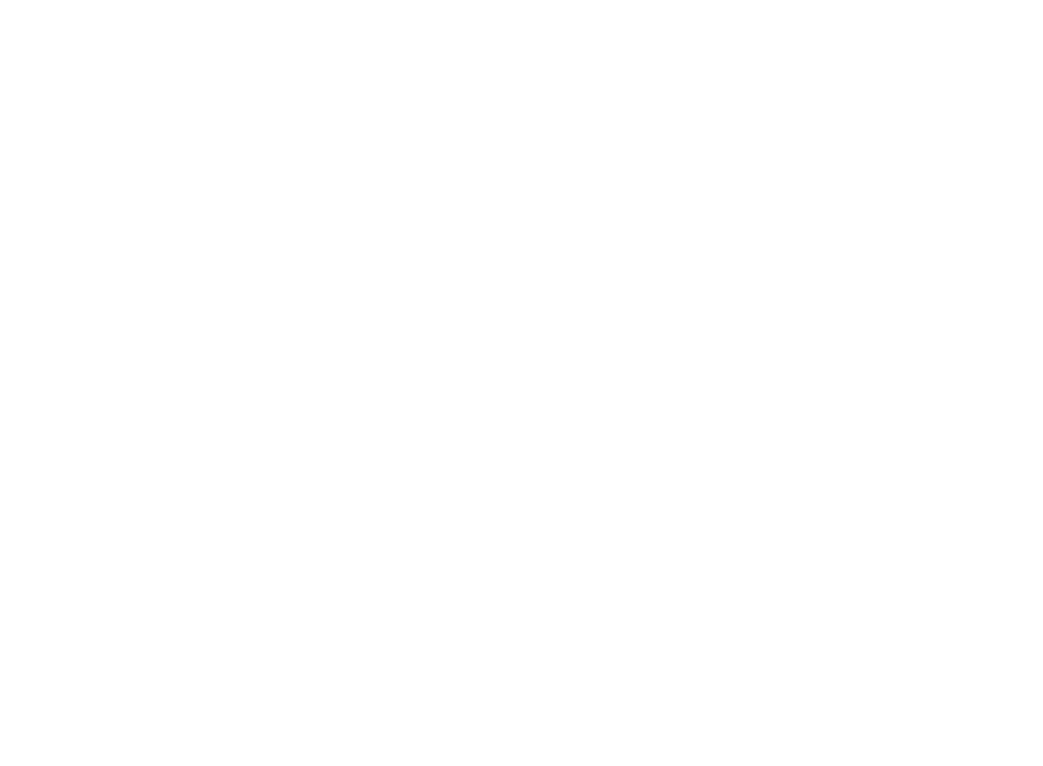
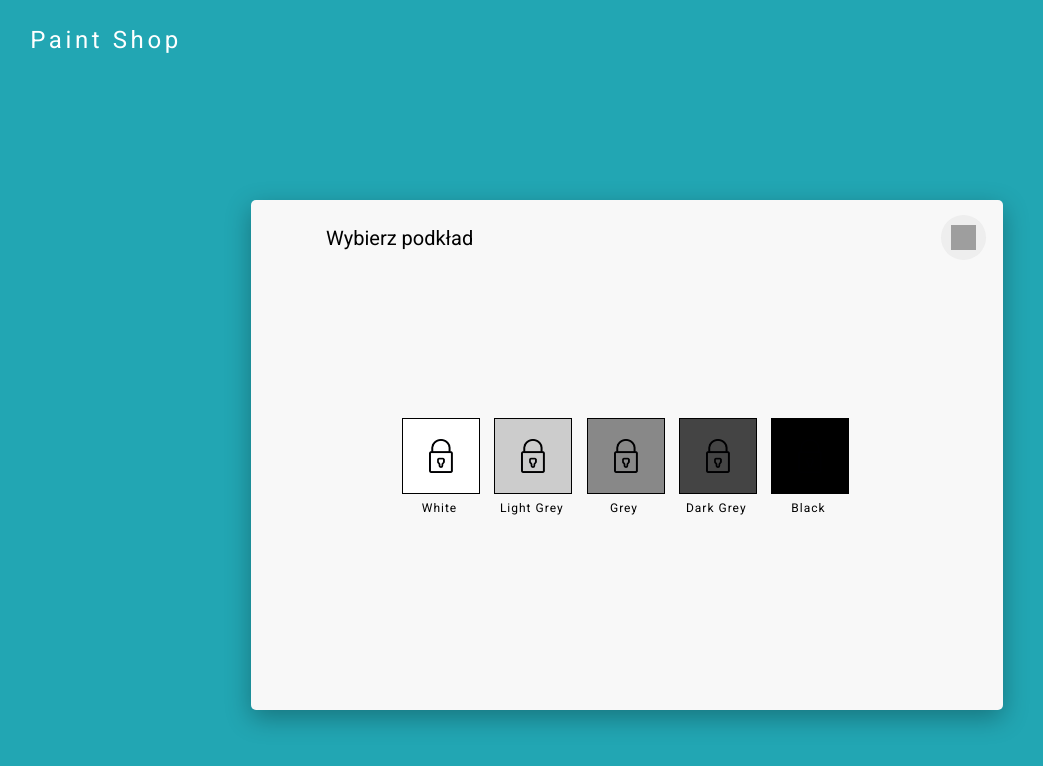
Before and after one commit to Ferror/bachelor, a Vue app in the folder frontend/: page /mixing in a window 1280 px wide. Before the commit this address had no page. Shown: the top 766 px of the page, without its empty margins (14-1057 px from the left). Built offline with nearby package versions, Linux system fonts and the light colour scheme; grey boxes are pictures that could not be loaded.

Commit message:
Base Color Modal

```diff
--- /dev/null
+++ b/frontend/src/assets/paint-mixing.css
@@ -0,0 +1,133 @@
+:root {
+    --black:
+            rgba(0, 0, 0, 1);
+    --deep-cove:
+            rgba(19, 15, 64, 1);
+    --teal-blue:
+            rgba(34, 166, 179, 1);
+    --heavy-metal:
+            rgba(45, 42, 42, 1);
+    --jacarta:
+            rgba(48, 51, 107, 1);
+    --black-coral-pearl:
+            rgba(83, 92, 104, 1);
+    --indigo:
+            rgba(104, 109, 224, 1);
+    --purple-heart:
+            rgba(110, 65, 226, 1);
+    --conifer:
+            rgba(186, 220, 88, 0.902);
+    --fuchsia-pink:
+            rgba(190, 46, 221, 1);
+    --mist-gray:
+            rgba(196, 196, 196, 0.2);
+    --salmon-pearl:
+            rgba(235, 77, 75, 1);
+    --carrot-orange:
+            rgba(240, 147, 43, 1);
+    --khaki:
+            rgba(246, 229, 141, 1);
+    --desert-storm:
+            rgba(248, 248, 248, 1);
+    --banana:
+            rgba(249, 202, 36, 1);
+    --white-2:
+            rgba(255, 255, 255, 0.8);
+    --white:
+            rgba(255, 255, 255, 1);
+
+    --font-size-m: 12px;
+    --font-size-l: 14px;
+    --font-size-xl: 16px;
+    --font-size-xxl: 18px;
+    --font-size-xxxl: 20px;
+    --font-size-xxxxl: 24px;
+
+    --font-family-roboto: "Roboto";
+}
+
+.roboto-normal-white-18px {
+    color: var(--white-2);
+    font-family: var(--font-family-roboto);
+    font-size: var(--font-size-xxl);
+    font-weight: 400;
+    font-style: normal;
+}
+
+.roboto-normal-white-16px {
+    color: var(--white-2);
+    font-family: var(--font-family-roboto);
+    font-size: var(--font-size-xl);
+    font-weight: 400;
+    font-style: normal;
+}
+
+.roboto-bold-black-12px {
+    color: var(--black);
+    font-family: var(--font-family-roboto);
+    font-size: var(--font-size-m);
+    font-weight: 700;
+    font-style: normal;
+}
+
+.border-1px-black {
+    border-width: 1px;
+    border-style: solid;
+    border-color: var(--black);
+}
+
+.roboto-normal-black-20px {
+    color: var(--black);
+    font-family: var(--font-family-roboto);
+    font-size: var(--font-size-xxxl);
+    font-weight: 400;
+    font-style: normal;
+}
+
+.roboto-normal-black-16px {
+    color: var(--black);
+    font-family: var(--font-family-roboto);
+    font-size: var(--font-size-xl);
+    font-weight: 400;
+    font-style: normal;
+}
+
+.roboto-normal-white-14px {
+    color: var(--white-2);
+    font-family: var(--font-family-roboto);
+    font-size: var(--font-size-l);
+    font-weight: 400;
+    font-style: normal;
+}
+
+.roboto-normal-white-24px-2 {
+    color: var(--white-2);
+    font-family: var(--font-family-roboto);
+    font-size: var(--font-size-xxxxl);
+    font-weight: 400;
+    font-style: normal;
+}
+
+.roboto-normal-black-12px {
+    color: var(--black);
+    font-family: var(--font-family-roboto);
+    font-size: var(--font-size-m);
+    font-weight: 400;
+    font-style: normal;
+}
+
+.roboto-normal-white-24px {
+    color: var(--white);
+    font-family: var(--font-family-roboto);
+    font-size: var(--font-size-xxxxl);
+    font-weight: 400;
+    font-style: normal;
+}
+
+.roboto-normal-white-12px {
+    color: var(--white-2);
+    font-family: var(--font-family-roboto);
+    font-size: var(--font-size-m);
+    font-weight: 400;
+    font-style: normal;
+}
--- a/frontend/src/router/index.js
+++ b/frontend/src/router/index.js
@@ -1,5 +1,6 @@
 import { createRouter, createWebHistory } from 'vue-router'
 import Home from '@/views/Home.vue'
+import PaintMixing from '@/views/PaintMixing';
 
 const routes = [
     {
@@ -8,12 +9,9 @@
         component: Home
     },
     {
-        path: '/about',
-        name: 'About',
-        // route level code-splitting
-        // this generates a separate chunk (about.[hash].js) for this route
-        // which is lazy-loaded when the route is visited.
-        component: () => import(/* webpackChunkName: "about" */ '@/views/About.vue')
+        path: '/mixing',
+        name: 'PaintMixing',
+        component: PaintMixing
     }
 ]
 
--- a/frontend/src/views/About.vue
+++ /dev/null
@@ -1,14 +0,0 @@
-<template>
-    <div class="about">
-        <h1>This is an about page</h1>
-    </div>
-</template>
-
-<script>
-export default {
-    name: 'About'
-}
-</script>
-
-<style scoped>
-</style>
--- /dev/null
+++ b/frontend/src/views/PaintMixing.vue
@@ -0,0 +1,17 @@
+<template>
+    <ChooseBase />
+</template>
+
+<script>
+
+import ChooseBase from "./paint-mixing/ChooseBase";
+
+export default {
+    name: "PaintMixing",
+    components: {
+        ChooseBase,
+    },
+}
+</script>
+
+<style scoped src="@/assets/paint-mixing.css"></style>
--- a/frontend/src/views/landing-page/desktop/ColorSpacer.vue
+++ b/frontend/src/views/landing-page/desktop/ColorSpacer.vue
@@ -20,7 +20,7 @@
 };
 </script>
 
-<style>
+<style scoped>
 .color-spacer {
     background-color: var(--white);
     display: flex;
--- a/frontend/src/views/landing-page/desktop/LandingPageDesktop.vue
+++ b/frontend/src/views/landing-page/desktop/LandingPageDesktop.vue
@@ -71,7 +71,7 @@
 };
 </script>
 
-<style>
+<style scoped>
 .landing-page-desktop {
     background-color: var(--desert-storm);
     display: flex;
--- a/frontend/src/views/landing-page/desktop/Nav.vue
+++ b/frontend/src/views/landing-page/desktop/Nav.vue
@@ -12,7 +12,7 @@
 };
 </script>
 
-<style>
+<style scoped>
 .nav {
     align-items: flex-start;
     background-color: var(--teal-blue);
--- a/frontend/src/views/landing-page/desktop/PaintResult.vue
+++ b/frontend/src/views/landing-page/desktop/PaintResult.vue
@@ -17,7 +17,7 @@
 };
 </script>
 
-<style>
+<style scoped>
 .paint-result {
     align-items: flex-start;
     background-color: var(--white);
--- a/frontend/src/views/landing-page/desktop/Text2.vue
+++ b/frontend/src/views/landing-page/desktop/Text2.vue
@@ -19,7 +19,7 @@
 };
 </script>
 
-<style>
+<style scoped>
 .text-2 {
     align-items: flex-start;
     display: flex;
--- /dev/null
+++ b/frontend/src/views/paint-mixing/BaseColor.vue
@@ -0,0 +1,61 @@
+/******************************************
+*  src/components/LightGrey.vue
+******************************************/
+
+<template>
+    <div :class="[className]">
+        <div class="overlap-group border-1px-black">
+            <img class="lock" src="@/assets/lock.png" />
+        </div>
+        <div class="caption valign-text-middle roboto-normal-black-12px">{{ caption }}</div>
+    </div>
+</template>
+
+<script>
+export default {
+    name: "BaseColor",
+    props: [
+        "lock",
+        "caption",
+        "className"
+    ],
+};
+</script>
+
+<style scoped>
+.dark-grey .overlap-group {
+    background-color: #444444;
+}
+
+.white .overlap-group {
+    background-color: #ffffff;
+}
+
+.grey .overlap-group {
+    background-color: #888888;
+}
+
+.black .overlap-group {
+    background-color: #000000;
+}
+
+.overlap-group {
+    align-items: flex-start;
+    background-color: #cccccc;
+    display: flex;
+    padding: 20px 26px;
+}
+
+.lock {
+    height: 34px;
+    width: 24px;
+}
+
+.caption {
+    height: 15px;
+    letter-spacing: 1px;
+    margin-top: 6px;
+    text-align: center;
+    width: 75px;
+}
+</style>
--- /dev/null
+++ b/frontend/src/views/paint-mixing/ChooseBase.vue
@@ -0,0 +1,113 @@
+<template>
+    <div class="container-center-horizontal">
+        <div class="wybor-podkladu screen">
+            <h1 class="title valign-text-middle roboto-normal-white-24px">Paint Shop</h1>
+            <div class="overlap-group4">
+                <modal loremIpsumTitleMo="Wybierz podkład" />
+
+                <div class="group-24">
+                    <base-color
+                        class-name="white"
+                        lock=""
+                        caption="White"
+                    />
+                    <base-color
+                        class-name="light-grey"
+                        lock=""
+                        caption="Light Grey"
+                    />
+                    <base-color
+                        class-name="grey"
+                        lock=""
+                        caption="Grey"
+                    />
+                    <base-color
+                        class-name="dark-grey"
+                        lock=""
+                        caption="Dark Grey"
+                    />
+                    <base-color
+                        class-name="black"
+                        lock=""
+                        caption="Black"
+                    />
+                </div>
+            </div>
+        </div>
+    </div>
+</template>
+
+<script>
+import Modal from "@/views/paint-mixing/Modal";
+import BaseColor from "./BaseColor";
+
+export default {
+    name: "ChooseBase",
+    components: {
+        BaseColor,
+        Modal,
+    },
+}
+</script>
+
+<style scoped>
+@import url("https://fonts.googleapis.com/css?family=Roboto:400,700");
+
+.screen a {
+    display: contents;
+    text-decoration: none;
+}
+
+.container-center-horizontal {
+    display: flex;
+    flex-direction: row;
+    justify-content: center;
+    pointer-events: none;
+    width: 100%;
+}
+
+.container-center-horizontal > * {
+    flex-shrink: 0;
+    pointer-events: auto;
+}
+
+.valign-text-middle {
+    display: flex;
+    flex-direction: column;
+    justify-content: center;
+}
+
+.wybor-podkladu {
+    align-items: flex-start;
+    background-color: var(--teal-blue);
+    display: flex;
+    width: 100%;
+    min-height: 900px;
+}
+
+.title {
+    height: 80px;
+    letter-spacing: 3.6px;
+    text-align: center;
+    width: 240px;
+    position: absolute;
+}
+
+.overlap-group4 {
+    border-radius: 5px;
+    height: 510px;
+    position: relative;
+    width: 750px;
+    margin: 200px auto;
+}
+
+.group-24 {
+    display: flex;
+    justify-content: space-between;
+    height: 97px;
+    left: 151px;
+    position: absolute;
+    top: 218px;
+    width: 447px;
+}
+</style>
--- /dev/null
+++ b/frontend/src/views/paint-mixing/Modal.vue
@@ -0,0 +1,84 @@
+/******************************************
+*  src/components/Modal.vue
+******************************************/
+
+<template>
+    <div class="modal">
+        <div class="overlap-group">
+            <div class="group-30">
+                <img
+                    class="symbol-x"
+                    src="symbol-x.png"
+                />
+            </div>
+            <div class="group-29">
+                <div class="lorem-ipsum-title-mo valign-text-middle roboto-normal-black-20px">
+                    {{ loremIpsumTitleMo }}
+                </div>
+            </div>
+        </div>
+    </div>
+</template>
+
+<script>
+export default {
+    name: "Modal",
+    props: ["loremIpsumTitleMo"],
+};
+</script>
+
+<style scoped>
+.modal {
+    align-items: flex-start;
+    background-color: var(--desert-storm);
+    border-radius: 5px;
+    box-shadow: 0 8px 26px #0000004c;
+    display: flex;
+    height: 510px;
+    left: 0;
+    min-width: 750px;
+    position: absolute;
+    top: 0;
+}
+
+.overlap-group {
+    height: 75px;
+    position: relative;
+    width: 752px;
+}
+
+.group-30 {
+    background-color: var(--mist-gray);
+    border-radius: 22.5px;
+    display: flex;
+    height: 45px;
+    left: 690px;
+    position: absolute;
+    top: 15px;
+    width: 45px;
+}
+
+.symbol-x {
+    height: 25px;
+    margin-left: 10px;
+    margin-top: 10px;
+    width: 25px;
+}
+
+.group-29 {
+    display: flex;
+    height: 75px;
+    left: 0;
+    position: absolute;
+    top: 0;
+    width: 752px;
+}
+
+.lorem-ipsum-title-mo {
+    flex: 1;
+    letter-spacing: 0;
+    margin-left: 9.97%;
+    margin-right: 10.24%;
+    width: 600px;
+}
+</style>
```
Also changed, not shown: frontend/src/assets/lock.png (added).
